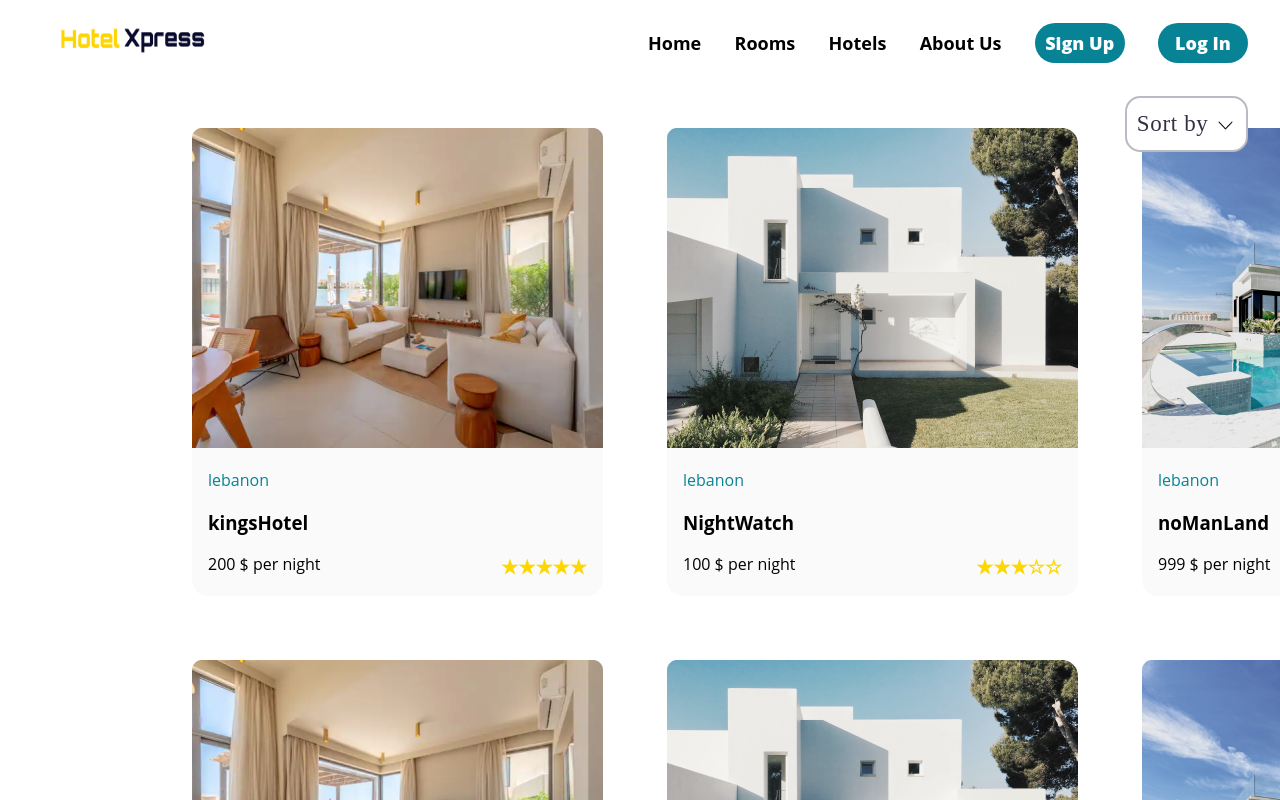
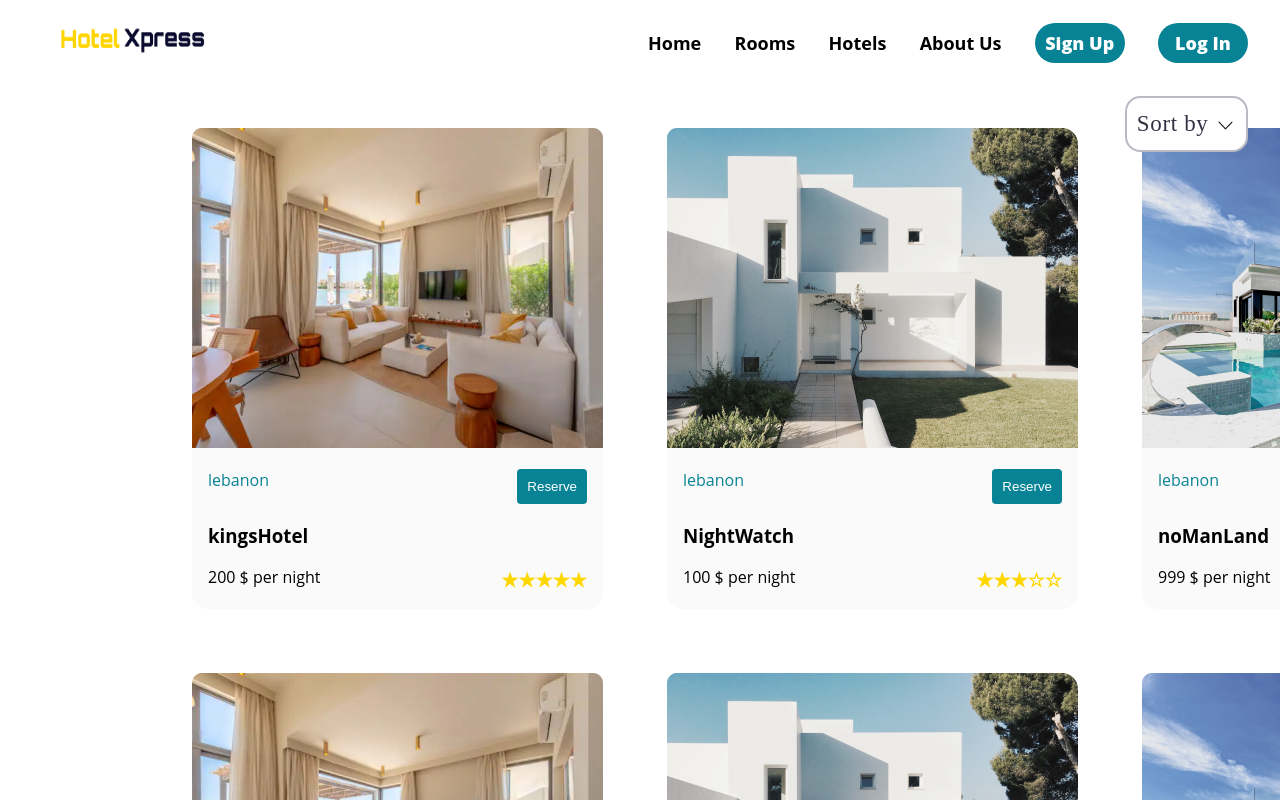
Before and after one commit to anwarkh0/Codi-NWC-Grp2-FirstProject-FrontEnd, a React (Create React App) app in the folder client/: page /room in a window 1280 px wide. Shown: the top 800 px of the page. Built offline with nearby package versions, Linux system fonts and the light colour scheme.

Commit message:
added reserve button , removed warnings from react

```diff
--- a/client/src/components/HomeFooter/homeFooter.module.css
+++ b/client/src/components/HomeFooter/homeFooter.module.css
@@ -21,7 +21,7 @@
 .chunck{
     display: flex;
     flex-direction: column;
-    align-items: start;
+    align-items: flex-start;
     justify-content:center;
     gap: 16px;
     flex: 1;
--- a/client/src/components/Hotels/CardHotel.module.css
+++ b/client/src/components/Hotels/CardHotel.module.css
@@ -3,7 +3,7 @@
     height: auto;
     display: flex;
     flex-direction: column;
-    align-items: start;
+    align-items: flex-start;
     border-radius: 10px;
     margin:20px;
     box-sizing: border-box;
--- a/client/src/components/Location/location.module.css
+++ b/client/src/components/Location/location.module.css
@@ -81,7 +81,7 @@
     .right{
         display: flex;
         flex-direction: column;
-        align-items: end;
+        align-items: flex-end;
     }
     .text, .header{
         width: 100%;
--- a/client/src/components/Rooms/rooms.module.css
+++ b/client/src/components/Rooms/rooms.module.css
@@ -30,7 +30,7 @@ text-align: center;
 .filter{
     display: flex;
     flex-direction: column;
-    align-items: start;
+    align-items: flex-start;
     border: 1px solid black;
     background-color: whitesmoke;
     width: 6.2rem;
--- a/client/src/components/roomCard/RoomCard.js
+++ b/client/src/components/roomCard/RoomCard.js
@@ -18,8 +18,14 @@ function RoomCard({ picture, address, hotel, price, stars }) {
   const rate = rating(stars);
   return (
     <div className={roomCardModule.wrapper}>
-      <img className={roomCardModule.roompic} src={picture} />
-      <p className={roomCardModule.address}>{address}</p>
+      <img alt="room" className={roomCardModule.roompic} src={picture} />
+
+      <p className={roomCardModule.address}>
+        {address}
+        <span className={roomCardModule.reservebtn}>
+          <button className={roomCardModule.reserve}>Reserve</button>
+        </span>
+      </p>
       <h3 className={roomCardModule.hotelName}>{hotel}</h3>
       <p className={roomCardModule.priceAndRate}>
         {price} $ per night<span className={roomCardModule.rate}>{rate}</span>
--- a/client/src/components/roomCard/roomCard.module.css
+++ b/client/src/components/roomCard/roomCard.module.css
@@ -19,10 +19,29 @@ box-shadow: 5px 10px 2px #888888;
     justify-content: space-between;
 }
 .address{
-    color: var(--main-blue)
+    color: var(--main-blue);
+    display:flex;
+    justify-content: space-between;
 }
 .hotelName, .priceAndRate, .address{
     padding:0 1rem;
+}
+.reserve{
+    padding: 10px;
+    border-radius: 4px;
+    background-color: var(--main-blue);
+    color: white;
+    border: none;
+    cursor: pointer;
+    transition: 0.6s ease-in-out;
+}
+.reserve:hover{
+    font-weight: bold;
+    border-radius: 50%;
+    padding: 16px;
+    box-shadow: 5px 10px grey;
+    color: var(--main-blue);
+    background-color: white;
 }
 @media (max-width:800px){
     .wrapper, .roompic, .hotelName, .priceAndRate{
--- a/client/src/layouts/footer/footer.module.css
+++ b/client/src/layouts/footer/footer.module.css
@@ -30,7 +30,7 @@
     display: flex;
     flex-direction: column;
     align-items: center;
-    justify-content: start;
+    justify-content: flex-start;
 }
 .helpHeader, .homeHeader, .appHeader{
     color: var(--dark-gray, #222);
```
